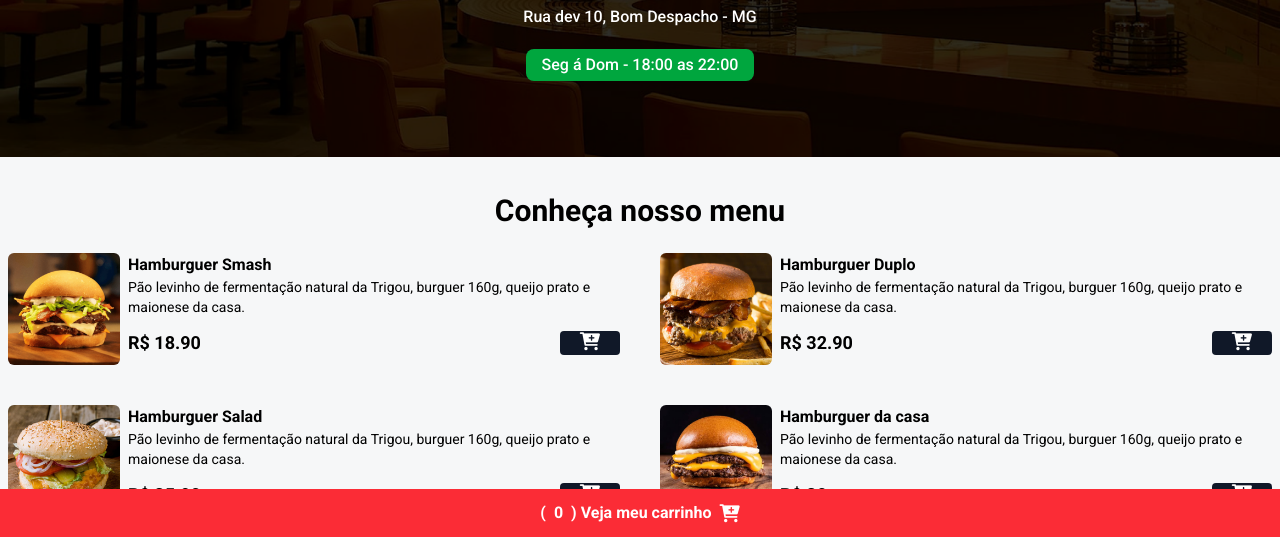
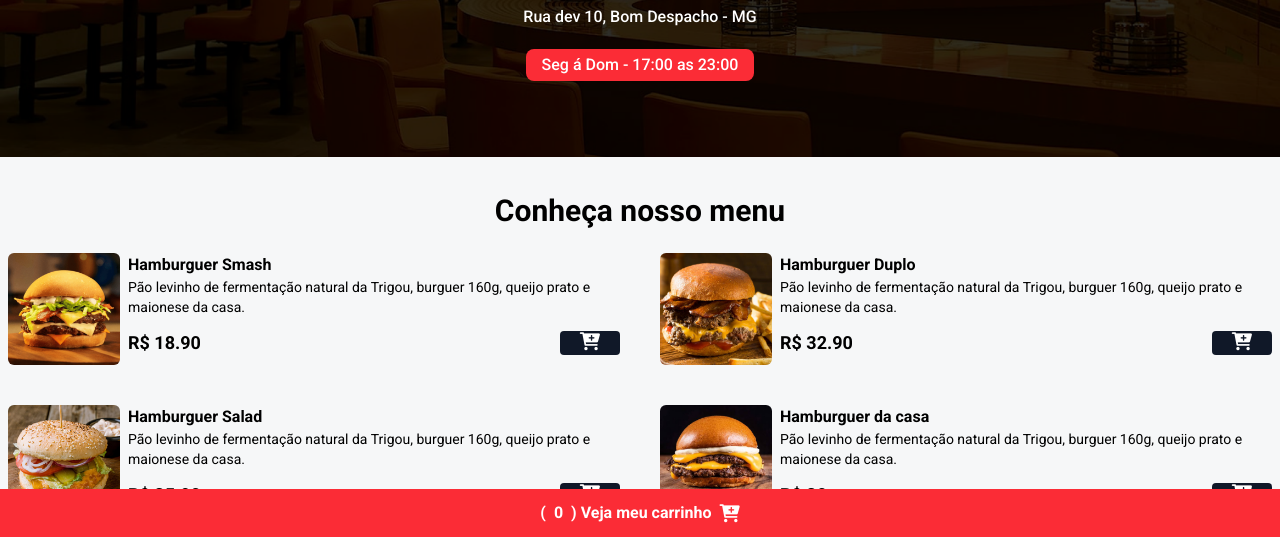
Before and after one commit to biano767/Hamburgueria-Dev, a website: page index.html in a window 1280 px wide. Shown: the part 263-800 px from the top of the page. Drawn offline with nearby package versions, Linux system fonts and the light colour scheme; a small style sheet from the web is missing.

Commit message:
atualizaçao de horario

```diff
--- a/index.html
+++ b/index.html
@@ -41,7 +41,7 @@
             <span class="text-white font-medium">Rua dev 10, Bom Despacho - MG</span>
 
             <div class="bg-green-600 px-4 py-1 rounded-lg mt-5" id="date-span">
-                <span class="text-white font-medium">Seg á Dom - 18:00 as 22:00</span>
+                <span class="text-white font-medium">Seg á Dom - 17:00 as 23:00</span>
             </div>
         </div>
     </header>
--- a/script.js
+++ b/script.js
@@ -203,7 +203,7 @@ checkoutBtn.addEventListener("click", function () {
 function checkRestaurantOpen() {
     const data = new Date();
     const hora = data.getHours();
-    return hora >= 12 && hora < 22;
+    return hora >= 17 && hora < 23;
     // True, Restaurante aberto
 }
 
```
